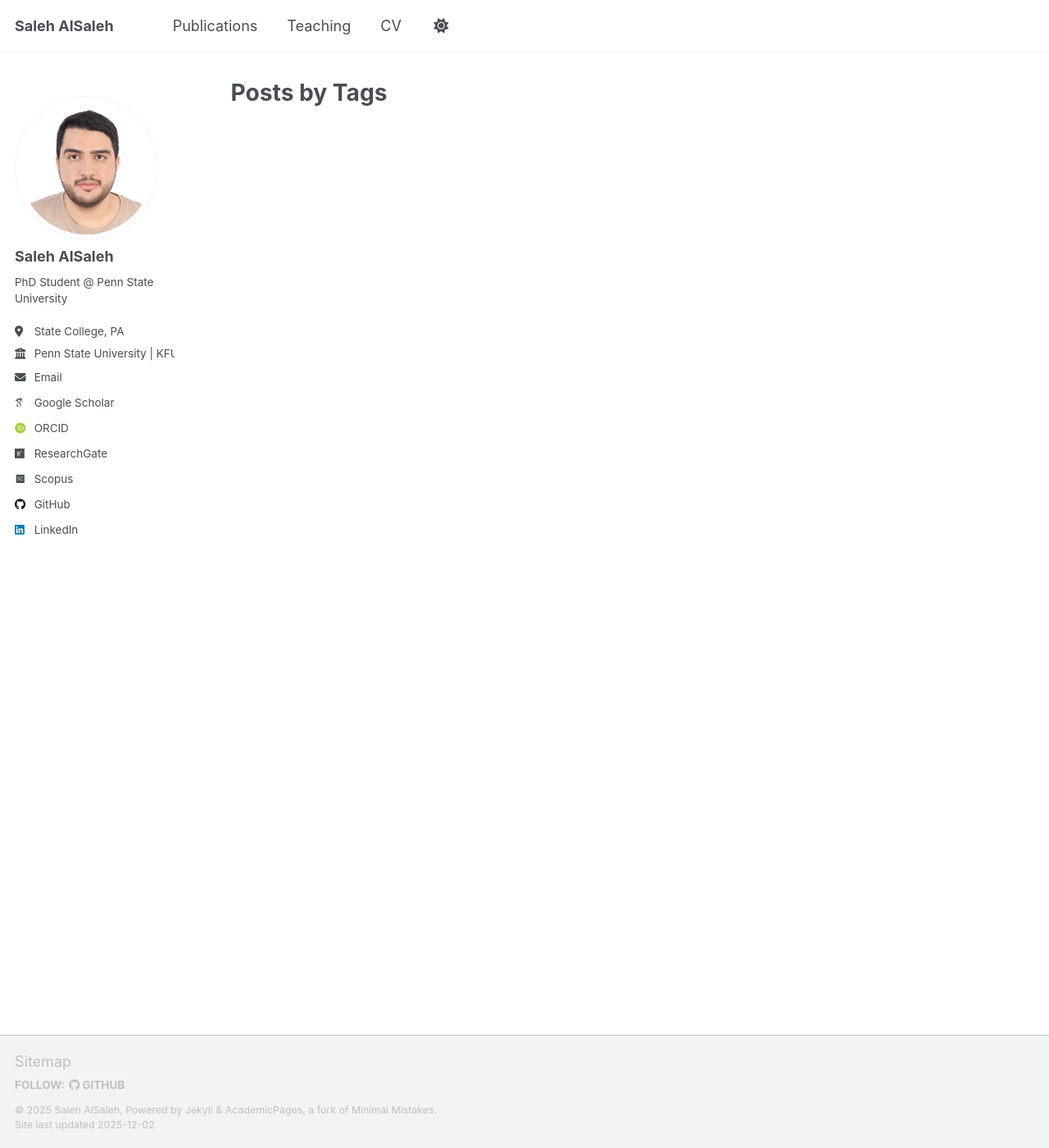
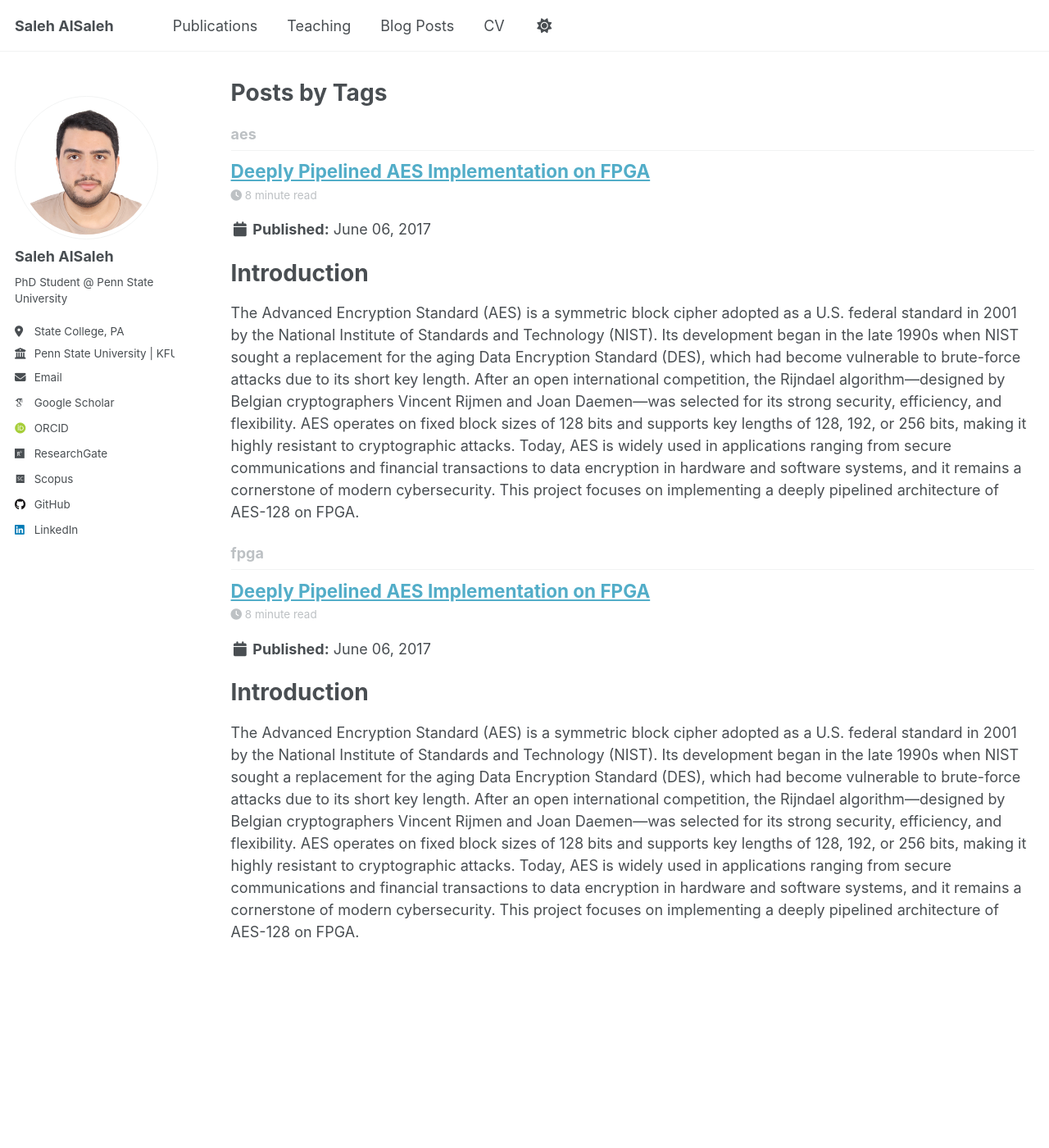
Before and after one commit to saleh1204/saleh1204.github.io, a Jekyll site: the page built from _pages/tag-archive.html, in a window 1280 px wide and 1400 px high. Shown: the whole window at 82% size. Built offline with Jekyll 4.4.1, drawn with Linux system fonts in a browser that asks for light colours; some web fonts are replaced; a script that is not in the unit is left out.

Commit message:
added a blog post

````diff
--- a/Gemfile
+++ b/Gemfile
@@ -5,8 +5,10 @@ group :jekyll_plugins do
   gem 'jekyll-feed'
   gem 'jekyll-sitemap'
   gem 'jekyll-redirect-from'
+  gem 'jekyll-figure'
   gem 'jemoji'
   gem 'webrick', '~> 1.8'
+  # gem 'jekyll-analytics'
 end
 
 gem 'github-pages'
--- a/_config.yml
+++ b/_config.yml
@@ -154,8 +154,12 @@ social:
 analytics:
   provider               :  "google-analytics-4" # false (default), "google", "google-universal", "google-analytics-4", "custom"
   google:
-    tracking_id          : "G-6M6GQ5ZMP0"
+    tracking_id          : "G-23B6BGFDTV"
 
+# jekyll_analytics:
+  # GoogleAnalytics:          # Add, if you want to track with Google Analytics
+    # id: G-23B6BGFDTV        # Required - replace with your tracking id
+    # anonymizeIp: false      # Optional - Default: false - set to true for anonymized tracking
 
 # Reading Files
 include:
@@ -310,6 +314,8 @@ plugins:
   - jekyll-sitemap
   - jekyll-redirect-from
   - jemoji
+  - jekyll-figure
+  # - jekyll-analytics
 
 # Mimic GitHub Pages with --safe
 whitelist:
@@ -319,7 +325,10 @@ whitelist:
   - jekyll-sitemap
   - jekyll-redirect-from
   - jemoji
+  - jekyll-figure
 
+jekyll-figure:
+  paragraphs: false
 
 # Archives
 #  Type
--- /dev/null
+++ b/_posts/2017-06-06-AES.md
@@ -0,0 +1,111 @@
+---
+title: 'Deeply Pipelined AES Implementation on FPGA'
+date: 2017-06-06
+permalink: /posts/2017/06/blog-post-1/
+tags:
+  - aes
+  - fpga
+---
+
+# Introduction
+The Advanced Encryption Standard (AES) is a symmetric block cipher adopted as a U.S. federal standard in 2001 by the National Institute of Standards and Technology (NIST). Its development began in the late 1990s when NIST sought a replacement for the aging Data Encryption Standard (DES), which had become vulnerable to brute-force attacks due to its short key length. After an open international competition, the Rijndael algorithm—designed by Belgian cryptographers Vincent Rijmen and Joan Daemen—was selected for its strong security, efficiency, and flexibility. AES operates on fixed block sizes of 128 bits and supports key lengths of 128, 192, or 256 bits, making it highly resistant to cryptographic attacks. Today, AES is widely used in applications ranging from secure communications and financial transactions to data encryption in hardware and software systems, and it remains a cornerstone of modern cybersecurity. This project focuses on implementing a deeply pipelined architecture of AES-128 on FPGA.
+
+AES is composed of five main components: SubBytes, ShiftRows, MixColumn, AddRoundKey, and KeyExpansion. The original authors focused only on SubBytes & KeyExpansion components with respect to encryption. SubBytes is responsible of replacing a byte by another one to introduce dissimilarity between the original text and the cipher text. AES algorithm for encryption and decryption can be shown in Figure 1.
+
+{% figure [caption:"Figure 1: AES Encryption/Decryption Algorithm."] %}
+![Figure 1: AES Encryption/Decryption Algorithm.](/assets/aes_blog/aes_algorithm.png "Figure 1: AES Encryption/Decryption Algorithm.")
+{% endfigure %}
+
+# AES Components
+## SubBytes
+
+There are multiple ways to implement the SubBytes on FPGA such as LUT, BRAM and Mathematically using Addition & Multiplication in Galois Fields. In this research, we are focusing only on the use of Galois Field to implement SubBytes [[1]][ref1].
+
+The SubBytes proposed by the authors is based on the multiplicative inverse in the Galois Field GF (28) of the input byte. The authors’ approach is a 7-stage pipelined calculation of the SubBytes is shown in Figure 2 [[2]][ref2]. There are 8 sub components beside registers to store intermediate values. The first components are Delta (δ) and Delta Inverse (δ-1) which are responsible to transform the input from GF (28) to GF (24) and vice versa. In encryption, we need to take the output of δ-1 and perform Affine transformation, we can combine both matrices into one, similarly with Affine Inverse and Delta in decryption. Then, we need a component that multiplies two inputs by each other in GF (24) denoted by (×16). There are two other components that are special case of the previous multiplier, they are (×2) which square the input (multiply it by itself), and (×λ) which multiplies the input by a fixed 4-bit value (1100)2. Another multiplier is needed for GF(22) denoted by (×). There is a component derived from the previous multiplier (×φ) which multiplies the input by a fixed 2-bit input (10)2. Lastly, we have the inverse component (× −1) which computes the inverse of input in the GF(24). The internal of the above components can be found in Figure 3 [[3]][ref3].
+
+{% figure [caption:"Figure 2: Proposed 7-stage Pipeline SubByte."] %}
+![Figure 2: Proposed 7-stage Pipeline SubByte.](/assets/aes_blog/proposed_subbytes.jpg "Figure 2: Proposed 7-stage Pipeline SubByte.")
+{% endfigure %}
+
+
+{% figure [caption:"Figure 3: SubBytes Components."] %}
+![Figure 3: SubBytes Components.](/assets/aes_blog/subbytes_components.png "Figure 3: SubBytes Components.")
+{% endfigure %}
+
+## MixColumn
+
+The MixColumn and InvMixColumn operates at the column level of the input (Figure 9). The authors did not improve on the MixColumn component. Hence, I used a ready-made one from open-source online file [[4]][ref4].
+
+## ShiftRows
+
+The ShiftRows and InvShiftRows operates at the Row level of the input (Figure 10). ShiftRows is just rewiring component, there are no improvements to be done here. I also took this module from the online source file [[4]][ref4].
+
+## Add Round Key
+
+AddRoundKey stage is simply Xoring the Round_Text with the corresponding Round_Key
+
+## Key Expansion
+
+Key Expansion stage uses the SubBytes internally. The authors suggested to create 9-stage pipeline key expander using the previous 7-stage pipelined SubBytes (Figure2) [[2]][ref2]. Rcon is a constant byte Xored with the most significant byte of the word only. The first 10 Rcon values used in AES are {0x01, 0x02, 0x04, 0x08, 0x10, 0x20, 0x40, 0x80, 0x1B, 0x36}. For decryption, we need to use the Round Keys in reverse order (i.e. from 10 to 0). In order to do that, we have two options. In the first place, we start with the initial key and stall the entire system for 90 cycles. This solution is bad since it harms the system performance very badly. Second solution is to give Round Key 10 as the initial key and reverse the operation of the key expander. This contradicts with the symmetric key algorithm. From Figure 4 below, given the output as (Q1, Q2, Q3, Q4) we can get the initial key (W1, W2, W3, W4) using the following equations:
+```
+W4 = Q4 ⊕ Q3
+W3 = Q3 ⊕ Q2
+W2 = Q2 ⊕ Q1
+W1 = Q1 ⊕ [(Rcon(j) ⊕ SubWord(W4)(31: 24)), SubWord(W4)(23 ∶ 0)]
+Where j is (10 – decryption_round)
+```
+{% figure [caption:"Figure 4: Proposed Key Expansion."] %}
+![Figure 4: Proposed Key Expansion.](/assets/aes_blog/key_expansion.jpg "Figure 4: Proposed Key Expansion.")
+{% endfigure %}
+
+## Round
+Round internal components depend on the Round Number. If the Round number is between 1 and 9, it will have 4 components: SubBytes, ShiftRows, MixColumn, and AddRoundKey, which will take 7, 1, 1 and 1 cycles respectively. Hence, it will take 10 cycles to finish. On the other hand, if it is the last round (i.e. Round number = 10), then it will not have the MixColumn component and will take only 9 cycles to finish. To reduce the number of registers needed, each round has an output called encrypt signal that should be connected to the next round. Figure 5 below shows how the Round entity is pipelined [[2]][ref2].
+
+{% figure [caption:"Figure 5: Pipelined Round."] %}
+![Figure 5: Pipelined Round.](/assets/aes_blog/pipelined_round.png "Figure 5: Pipelined Round.")
+{% endfigure %}
+
+# AES (top-level)
+
+This entity is the interface for the whole algorithm, it consists of 10 instances of the Round entity, 10 instances of Key Expansion, and registers to hold intermediate values. These intermediate values include Round_Text, Round_Key, and encrypt signals. Figure 6 shows the internal components of the AES algorithm.
+{% figure [caption:"Figure 6: AES Algorithm Internal Components."] %}
+
+![Figure 6: AES Algorithm Internal Components.](/assets/aes_blog/aes_internal.jpg "Figure 6: AES Algorithm Internal Components.")
+{% endfigure %}
+
+
+## Performance Evaluation
+
+In order to evaluate the performance of the proposed solution, we need to count how many cycles each step takes. Table 1 shows how many cycles each component needs for computation and register respectively. The total number of cycles to get the first valid result is: (1 + (9 * (10+1)) + 9) = 109. A more important metric is the average clock per operation (CPO) which is equal to (108 + k))/k, where k is the number of operations. It is clear that as we increase the number of operations (k), CPO gets closer to 1.
+
+|  Component  | Time (cycles) computation + register |
+|:-----------:|:------------------------------------:|
+|   PreRound  |                 0 + 1                |
+| Rounds(1-9) |          10 + 1 (Per Round)          |
+|  Round(10)  |                 9 + 0                |
+
+The FPGA board used was Xilinx Virtex-6 XC6VLX550T. The maximum frequency reported by Xilinx software is 721.891 MHz where the critical delay is 1.385 ns. Table 2 compares our design performance with the proposed one [[2]][ref2].
+
+|   Design   |        Device       | Slices | Critical Delay (ns) | Max Freq (MHz) | Throughput (Gbps) | Efficiency (Mbps/slice) |
+|:----------:|:-------------------:|:------:|:-------------------:|:--------------:|:-----------------:|:-----------------------:|
+|     [[2]][ref2]   | Vertex-6 XC6VLX240T |  6361  |         1.17        |     849.185    |       108.69      |          17.08          |
+| Our Design | Virtex-6 XC6VLX550T |  8258  |        1.385        |     721.891    |       92.42       |          11.19          |
+
+# Conclusion and Future Work
+
+Designing a deeply pipelined AES architecture on FPGA provides a high-throughput implementation of the algorithm that can be used on high-speed network connections such as 10Gb/s.  There are a couple of improvements that the authors did not consider. First, the multiplicative inverse (x-1) in GF (24) uses 3 of (x2) and 2 of (x); however, it is not pipelined. Pipelining this component might reduce the critical delay. Another improvement should be considered is to generate RoundKey(10) from an initial RoundKey(0) in the decryption operation.
+
+
+[ref1]: https://ie.u-ryukyu.ac.jp/~wada/design04/spec_e.html
+[ref2]: https://telkomnika.uad.ac.id/index.php/TELKOMNIKA/article/view/4713
+[ref3]: https://ieeexplore.ieee.org/document/1327632
+[ref4]: http://web.csulb.edu/projects/npu/Rijndael_AES/Rinjdael_AES.htm
+
+# References
+[1] T. Wada, "SubBytes Transform circuit for AES Cipher," [Online]. Available: http://www.ie.u- ryukyu.ac.jp/~wada/design04/spec_e.html. [Accessed 04 06 2017].
+
+[2]: S. B. Soufiane Oukili, "High throughput FPGA implementation of Advanced Encryption Standard algorithm," TELKOMNIKA, vol. 15, no. 1, pp. 494-503, 2017.
+
+[3]: S. M. Xinmiao Zhang, "High-Speed VLSI Architectures for the AES Algorithm," IEEE TRANSACTIONS ON VERY LARGE SCALE INTEGRATION (VLSI) SYSTEMS, pp. 957-967, 2004.
+
+[4]: A. B. S. K. N. A. S. Q. Vipul Joshi, "Hardware and Software Implementation Of Rijndael AES on IXP- 2XXX," [Online]. Available: http://web.csulb.edu/projects/npu/Rijndael_AES/Rinjdael_AES.htm. [Accessed 04 06 2017].
````
Also changed, not shown: _data/navigation.yml (+4 -4 lines), assets/aes_blog/aes_algorithm.png (added), assets/aes_blog/aes_internal.jpg (added), assets/aes_blog/key_expansion.jpg (added), assets/aes_blog/pipelined_round.png (added), assets/aes_blog/proposed_subbytes.jpg (added), assets/aes_blog/subbytes_components.png (added).
